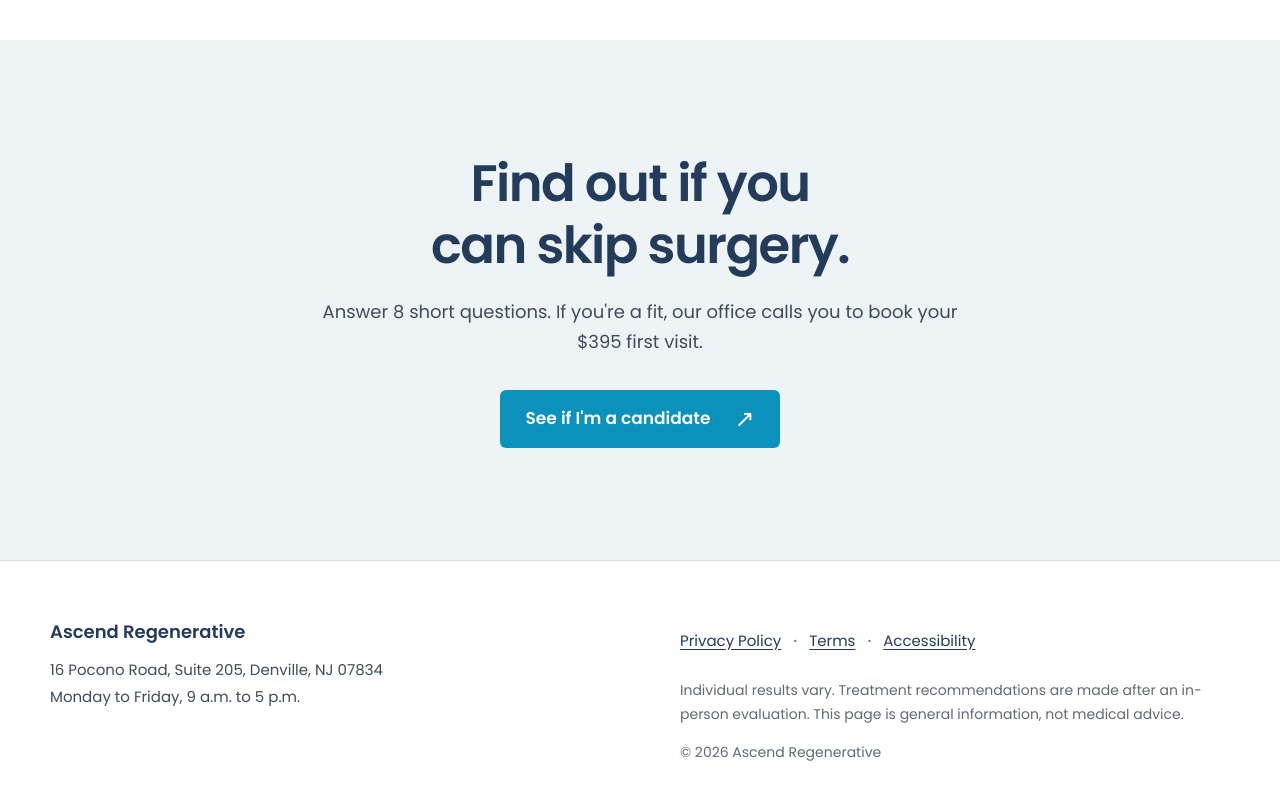
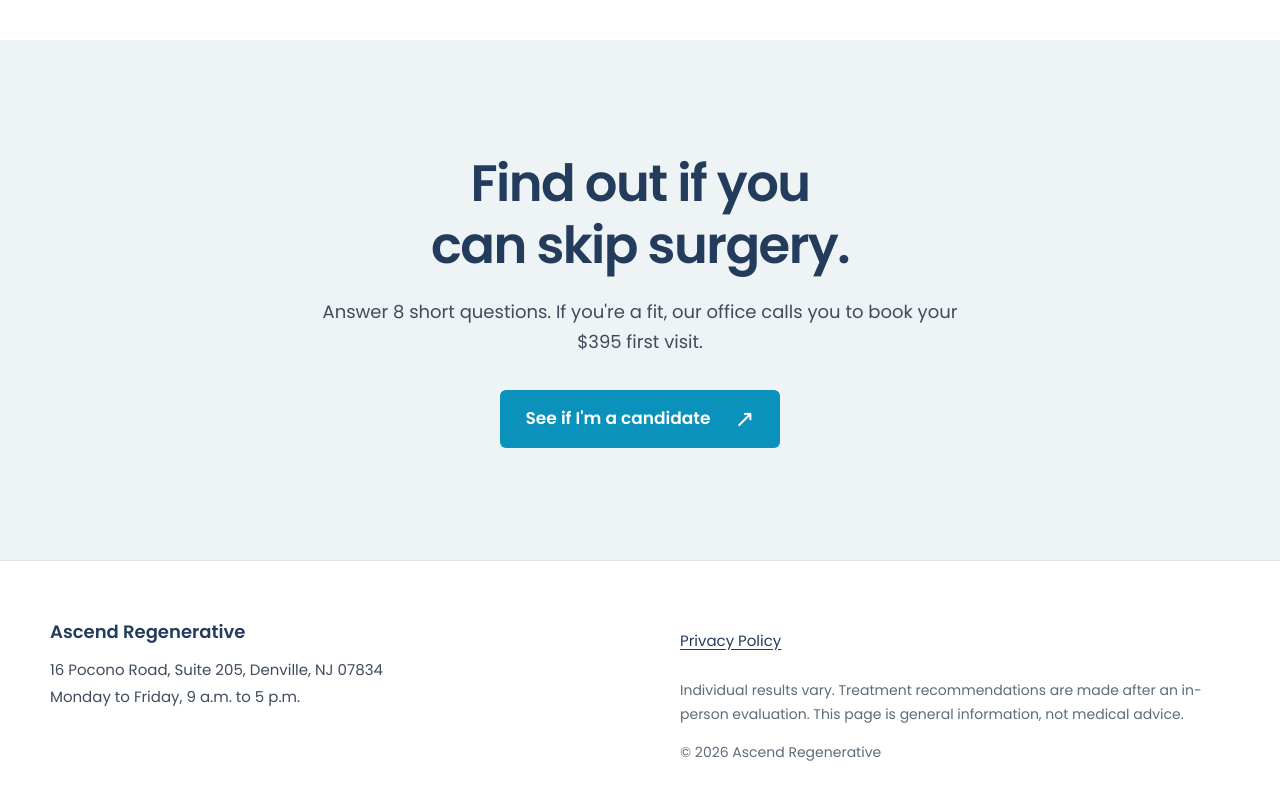
Before and after one commit to vijayindalkar/ascend-ortho-regen-review, a plain HTML site: page pages/index.html in a window 1280 px wide. Shown: the part 6199-6999 px from the top of the page. Drawn offline with Linux system fonts and the light colour scheme.

Commit message:
Footer: Privacy Policy only

```diff
--- a/pages/index.html
+++ b/pages/index.html
@@ -207,7 +207,7 @@
       <address>16 Pocono Road, Suite 205, Denville, NJ 07834<br>Monday to Friday, 9 a.m. to 5 p.m.</address>
     </div>
     <div class="footer-legal">
-      <p class="legal-links"><a href="https://prolohealing.com/privacy-policy/" target="_blank" rel="noopener">Privacy Policy</a><span aria-hidden="true">·</span><a href="#">Terms</a><span aria-hidden="true">·</span><a href="#">Accessibility</a></p>
+      <p class="legal-links"><a href="https://prolohealing.com/privacy-policy/" target="_blank" rel="noopener">Privacy Policy</a></p>
       <p>Individual results vary. Treatment recommendations are made after an in-person evaluation. This page is general information, not medical advice.</p>
       <p>© 2026 Ascend Regenerative</p>
     </div>
```
